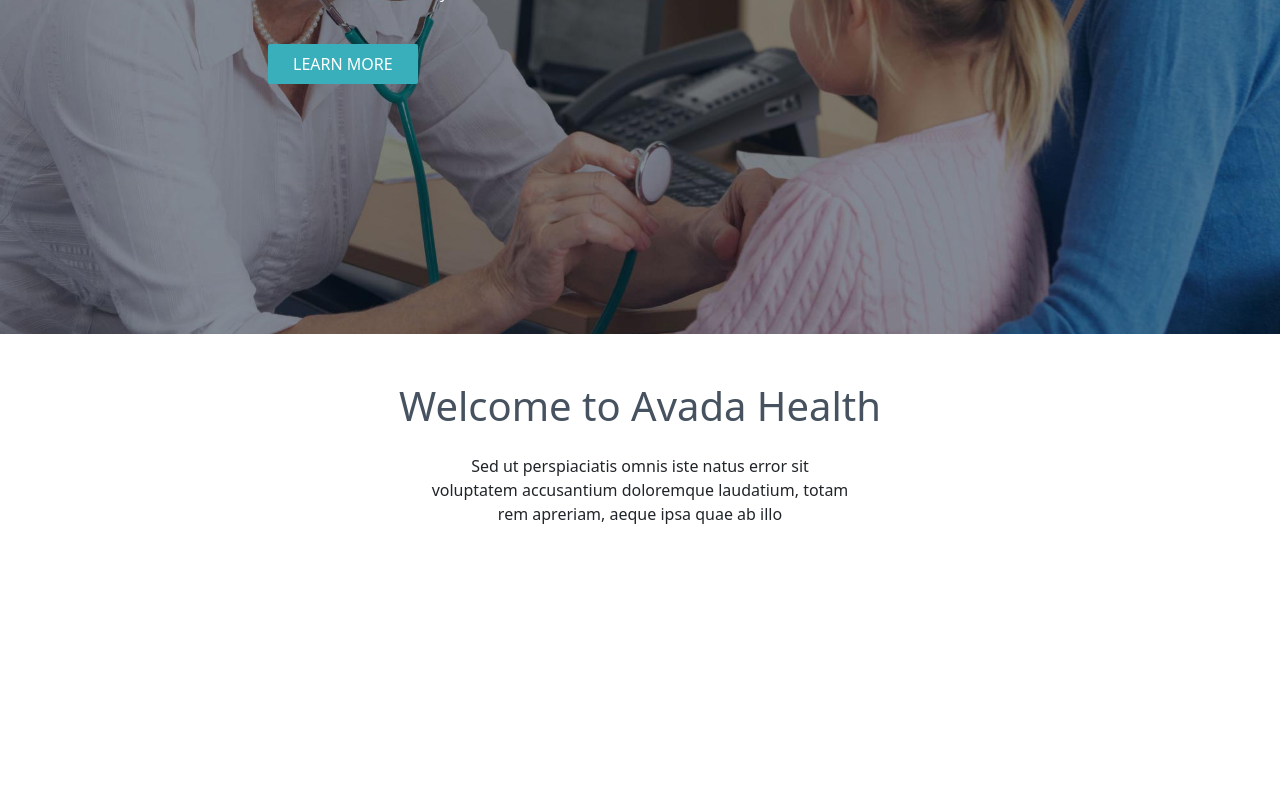
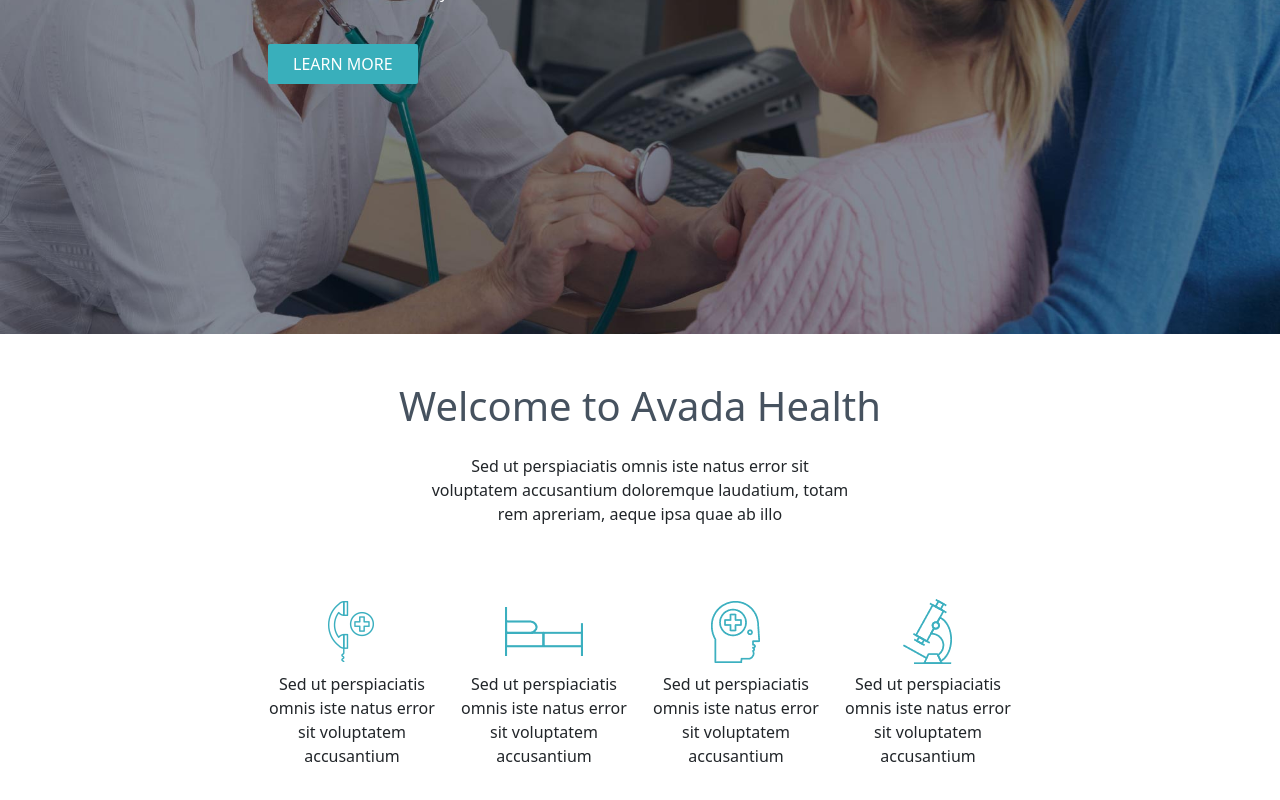
Before and after one commit to WalterFrongia/proj-html-vuejs, a Vue app: page / in a window 1280 px wide. Shown: the part 374-1174 px from the top of the page. Built offline with nearby package versions, Linux system fonts and the light colour scheme.

Commit message:
Implementata welcome section in main component

```diff
--- a/src/components/Welcome.vue
+++ b/src/components/Welcome.vue
@@ -1,6 +1,7 @@
 <template>
     <div id="my-welcome-section">
         <div class="container">
+            <!-- SEZIONE TITOLO E TESTO -->
             <div class="row">
                 <div class="col-12 text-center pt-5">
                    <h1>Welcome to Avada Health</h1>
@@ -13,6 +14,31 @@
                     </p>
                 </div>
             </div>
+            <!-- / TITOLO E TESTO -->
+
+            <!-- SEZIONE CARTE -->
+            <div class="welcome-cards">
+               <div class="row">
+                   <div class="col-3 text-center">
+                       <img src="../assets/images/icon-1.png" alt="">
+                       <p>Sed ut perspiaciatis omnis iste natus error sit voluptatem accusantium</p>
+                   </div>
+                    <div class="col-3 text-center">
+                       <img src="../assets/images/icon-2.png" alt="">
+                       <p>Sed ut perspiaciatis omnis iste natus error sit voluptatem accusantium</p>
+                   </div>
+                    <div class="col-3 text-center">
+                       <img src="../assets/images/icon-3.png" alt="">
+                       <p>Sed ut perspiaciatis omnis iste natus error sit voluptatem accusantium</p>
+                   </div>
+                    <div class="col-3 text-center">
+                       <img src="../assets/images/icon-4.png" alt="">
+                       <p>Sed ut perspiaciatis omnis iste natus error sit voluptatem accusantium</p>
+                   </div>
+               </div>
+            </div>
+            <!-- / SEZIONE CARTE -->
+
         </div>
     </div>
 </template>
@@ -20,6 +46,10 @@
 <script>
 export default {
     name:'welcome',
+    components: {
+    },
+    data(){
+    }
 }
 </script>
 
@@ -31,10 +61,13 @@ export default {
     margin:auto;
     width:$primaryWidth;
 
-    height: 500px; //atezza impostata per capire grandezze pagina, poi verrà rimossa
     h1{
         color:$thirdColor;
     }
 }
 
+.welcome-cards{
+    padding-top: 50px;
+    padding-bottom:100px;
+}
 </style>
```
